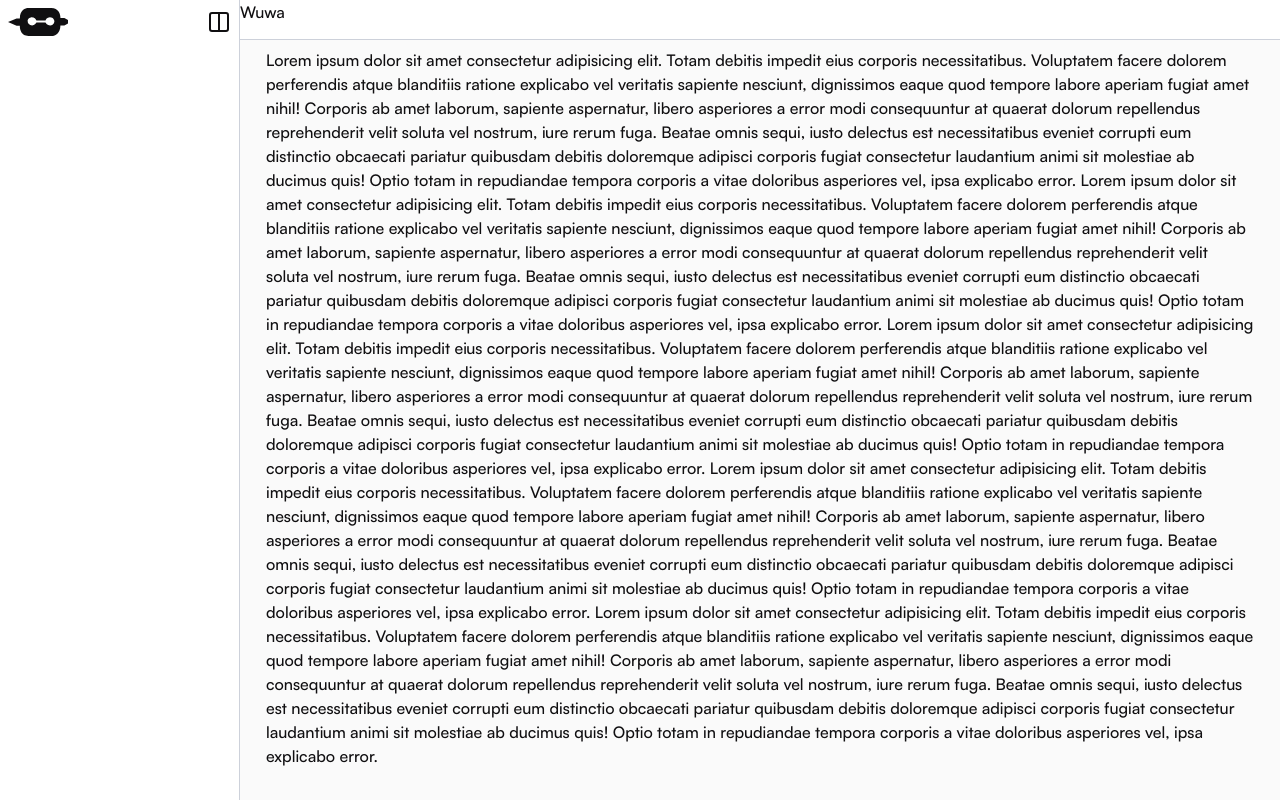
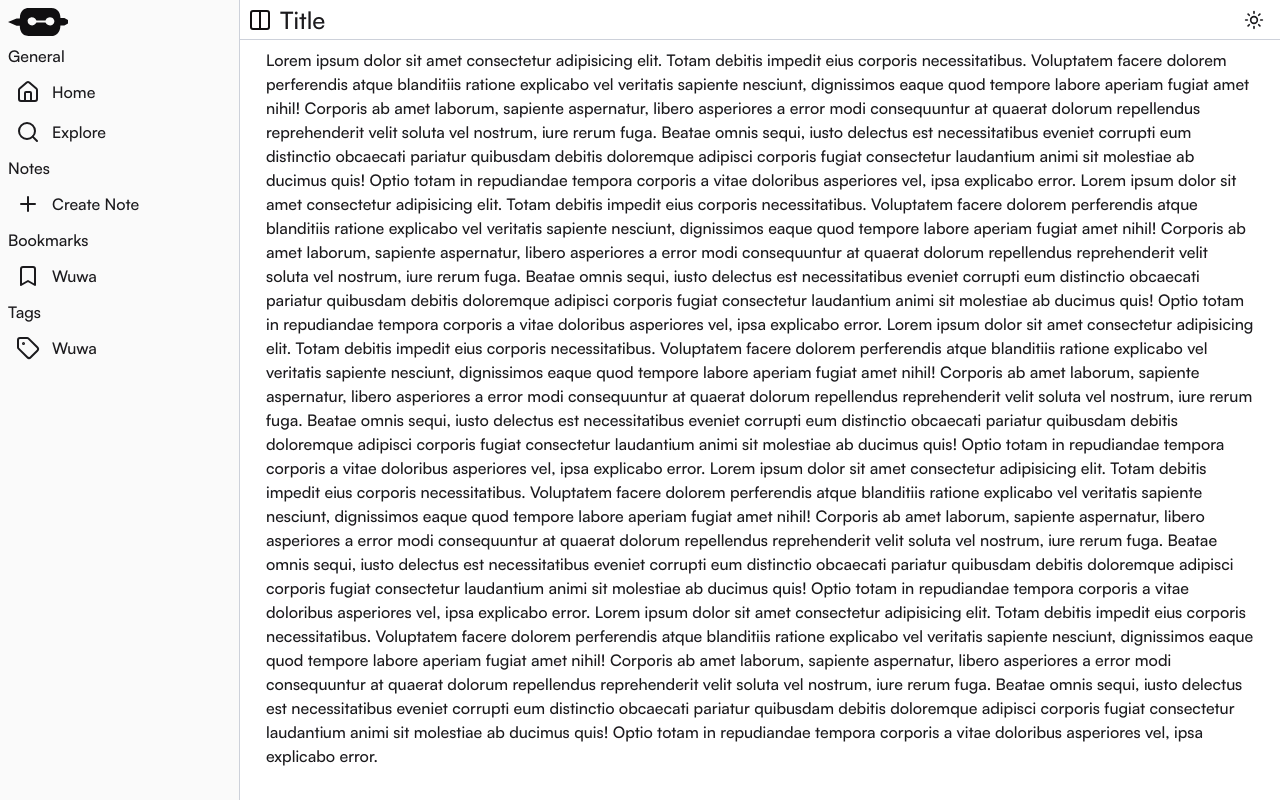
Before and after one commit to Eieien/ThinkFlow, a React (Vite) app: page /test in a window 1280 px wide. Built offline with nearby package versions, Linux system fonts and the light colour scheme.

Commit message:
Temporary sidebar done

```diff
--- a/src/components/ThemeSwitcher.tsx
+++ b/src/components/ThemeSwitcher.tsx
@@ -19,7 +19,7 @@ export default function ThemeSwitcher(){
     return(
 
         <>
-            <button className="relative bg-primary-white p-2 rounded-full cursor-pointer dark:bg-primary-dark
+            <button className="relative bg-primary-white p-2 cursor-pointer dark:bg-primary-dark hover:bg-light-3 dark:hover:bg-dark-3 rounded-md transition-all duration-200
             "
             onClick={changeTheme}>
 
--- a/src/components/landing-page/Hero.tsx
+++ b/src/components/landing-page/Hero.tsx
@@ -13,7 +13,7 @@ export default function Hero(){
                         <h1 className="text-8xl text-center font-bold">
                             Change your Way of <span>thinking</span> with <span>AI</span>
                         </h1>
-                        <p className="text-2xl">
+                        <p className="text-2xl font-medium text-dark-4 dark:text-light-4">
                             Transform the Way You Study With AI-Generated Quizzes From Your Own Notes
                         </p>
                         <div className="flex justify-center items-center gap-2">
--- a/src/components/layout/Sidebar.tsx
+++ b/src/components/layout/Sidebar.tsx
@@ -1,23 +1,92 @@
 import react, {useState, useEffect} from "react";
-import { Columns2 } from 'lucide-react';
+import { House, Search, Bookmark, Tag, Notebook, Plus } from 'lucide-react';
 import Logo from "../LogoStyle";
 
 interface SidebarProps{
     collapsed: boolean;
-    toggleSidebar: () => void;
 }
 
-export default function Sidebar({collapsed, toggleSidebar}: SidebarProps){
+const sidebarData = {
+    navMain :[
+        {
+            section: "General",
+            items: [
+                {
+                    title: "Home",
+                    icon: <House/>,
+                    url: "#",
+                },
+                {
+                    title: "Explore",
+                    icon: <Search/>,
+                    url: "#",
+                }
+            ],
+        },
+
+        {
+            section: "Notes",
+            items: [
+                {
+                    title: "Create Note",
+                    icon: <Plus/>,
+                    url: "#",
+                },
+                // Fetch notedata here
+            ],
+        },
+        {
+            section: "Bookmarks",
+            items: [
+                {
+                    title: "Wuwa",
+                    icon: <Bookmark/>,
+                    url: "#",
+                },
+                // Fetch Bookmark data here
+            ],
+        },
+        {
+            section: "Tags",
+            items: [
+                {
+                    title: "Wuwa",
+                    icon: <Tag/>,
+                    url: "#",
+                },
+                // Fetch Bookmark data here
+            ],
+        },
+
+    ]
+}
+
+export default function Sidebar({collapsed, }: SidebarProps){
 
     return (
-        <div id="sidebar" className={`${collapsed ? "w-16" : "w-60"} transition-all duration-200 fixed top-0 left-0 h-screen bg-primary-white border-r border-r-light-border`}>
+        <div id="sidebar" className={`${collapsed ? "w-14" : "w-60"} transition-all duration-200 fixed top-0 left-0 h-screen bg-light-2 border-r border-r-light-border`}>
             <div className="p-2">
                 <div className="flex justify-between items-center">
-                    <Logo type={"single"} styles="w-15"/>
-                    <button onClick={toggleSidebar} className="cursor-pointer">
-                        <Columns2/>
+                    <Logo type={"single"} styles="w-15 mb-2"/>
 
-                    </button>
+                </div>
+                <div className="flex flex-col gap-2">
+                    {sidebarData.navMain.map((item) => (
+                        <div key={item.section} className="flex flex-col gap-2">
+                            <h1 className={`${collapsed ? "hidden" : "inline-block"}`}>{item.section}</h1>
+                            {item.items.map((item) => (
+                                <div className="flex gap-4 cursor-pointer hover:bg-light-3 px-2 py-1 rounded-md" key={item.title}>
+                                    <div className="w-5">
+                                        {item.icon}
+
+                                    </div>
+                                    <h2 className={`${collapsed ? "hidden" : "inline-block"}`}>{item.title}</h2>
+
+                                </div>
+                            ))}
+
+                        </div>
+                    ))}
                 </div>
             </div>
 
--- a/src/components/layout/UserLayout.tsx
+++ b/src/components/layout/UserLayout.tsx
@@ -10,10 +10,17 @@ interface UserLayoutProps{
 }
 export default function UserLayout({title, description, children}: UserLayoutProps){
 
-    const [isCollapsed, setCollapse] = useState(false);
+    const [isCollapsed, setCollapse] = useState(localStorage.getItem("collapsed") === "true" ? true : false);
+
+    useEffect(() => {
+        const collapsed = localStorage.getItem("collapsed") === "true" ? true : false;
+        setCollapse(collapsed);
+    }, [])
 
     const toggleSidebar = () => {
         setCollapse(!isCollapsed);
+        const collapsed = !isCollapsed;
+        localStorage.setItem("collapsed", collapsed.toString());
     }
 
     return(
@@ -23,9 +30,9 @@ export default function UserLayout({title, description, children}: UserLayoutPro
 
             <div className="relative">
                 <div className="flex">
-                    <Sidebar collapsed={isCollapsed} toggleSidebar={toggleSidebar}/>
+                    <Sidebar collapsed={isCollapsed}/>
                     <section className={`${isCollapsed ? "ml-16" : "ml-60"} transition-all duration-200 flex w-full flex-col gap-2`}>
-                        <UserNavigationBar/>
+                        <UserNavigationBar collapsed={isCollapsed} toggleSidebar={toggleSidebar}/>
                         <div className="max-w-screen-lg mx-auto w-[95%]">
                             {children}
 
--- a/src/components/layout/UserNavigationBar.tsx
+++ b/src/components/layout/UserNavigationBar.tsx
@@ -1,10 +1,25 @@
+import { Columns2 } from "lucide-react";
 import react ,{useState, useEffect} from "react";
-
-export default function UserNavigationBar(){
+import ThemeSwitcher from "../ThemeSwitcher";
+interface UserNavigationBarProps{
+    collapsed: boolean;
+    toggleSidebar: () => void;
+}
+export default function UserNavigationBar({collapsed, toggleSidebar}: UserNavigationBarProps){
 
     return(
-        <div className="w-full h-10 bg-primary-white border-b border-b-light-border">
-            Wuwa
+        <div className="w-full h-10 bg-primary-white border-b border-b-light-border dark:bg-primary-dark dark:border-b-dark-border flex justify-between p-2">
+            <div className="flex items-center gap-2">
+                <button onClick={toggleSidebar} className="text-primary-dark dark:text-primary-white cursor-pointer">
+                    <Columns2/>
+                </button>
+                <h1 className="text-2xl">Title</h1>
+
+            </div>
+            <div className="flex items-center gap-2">
+                <ThemeSwitcher/>
+            </div>
+
 
         </div>
 
--- a/src/pages/SignUp.tsx
+++ b/src/pages/SignUp.tsx
@@ -27,10 +27,16 @@ export default function SignUp(){
                     </div>
                     <div className="absolute inset-0 top-20 left-0">
                         <div className="flex justify-center items-center">
-                            <div className="bg-primary-white min-w-100 w-110 max-w-120 h-auto shadow-lg rounded-md p-4 dark:bg-primary-dark">
+                            <div className="bg-primary-white inset-shadow-sm min-w-100 w-110 max-w-120 h-auto rounded-md p-4 border border-light-border dark:bg-dark-2 dark:border-dark-border">
                                 <div className="flex flex-col gap-4 mx-8">
-                                    <LogoStyle type="vertical"/>
-                                    <h3 className="text-dark-4 dark:text-light-4 text-xl font-bold">Create Your Account</h3>
+                                    <div className="mt-4 flex flex-col items-center gap-2 justify-center">
+                                        <LogoStyle styles="w-20" type="single"/>
+                                        <div className="text-center">
+                                            <h3 className="text-dark-4 text-xl font-bold dark:text-primary-white">Create Your Account</h3>
+                                            <p className="text-dark-3 dark:text-light-border">Sign up today and create your own notes</p>
+
+                                        </div>
+                                    </div>
                                     <div className="flex flex-col">
                                         <label>Username</label>
                                         <input placeholder="Enter your Username" className="auth-input"/>
@@ -49,7 +55,7 @@ export default function SignUp(){
                                     </div>
                                     <div className="flex flex-col gap-1">
                                         <button className="px-4 py-2 bg-light-primary-blue dark:bg-dark-primary-blue text-primary-white font-bold rounded-md">
-                                            Login
+                                            Sign up
                                         </button>
                                     </div>
                                     <h2 className="text-dark-border text-center font-regular">Already Have an Account? <Link to="/login"><span className="text-light-primary-blue">Login</span></Link></h2>
--- a/src/styles/global.css
+++ b/src/styles/global.css
@@ -26,7 +26,7 @@
 --color-light-warning: #FDB803;
 
  /*Dark Mode Colors*/
---color-dark-primary-blue: #1E39C0;
+--color-dark-primary-blue: #1d4ed8;
 --color-dark-secondary-blue: #2D3C89;
 --color-dark-tertiary-blue: #2C3356;
 --color-dark-success: #50C462;
@@ -37,7 +37,7 @@
 @layer base{
 
     html{
-        @apply transition duration-200 bg-light-2 text-primary-dark dark:bg-dark-2 dark:text-primary-white
+        @apply transition duration-200 bg-primary-white text-dark-3 dark:bg-primary-dark dark:text-primary-white
     }
 
     .card{
@@ -45,7 +45,7 @@
     }
 
     label{
-        @apply text-dark-border font-bold dark:text-light-border
+        @apply text-primary-dark dark:text-primary-white
     }
     .auth-input{
         @apply border-light-border border bg-light-2 dark:border-dark-border dark:bg-dark-2 rounded-md p-2 text-sm font-semibold
```
Also changed, not shown: src/pages/Login.tsx (+13 -4 lines).
